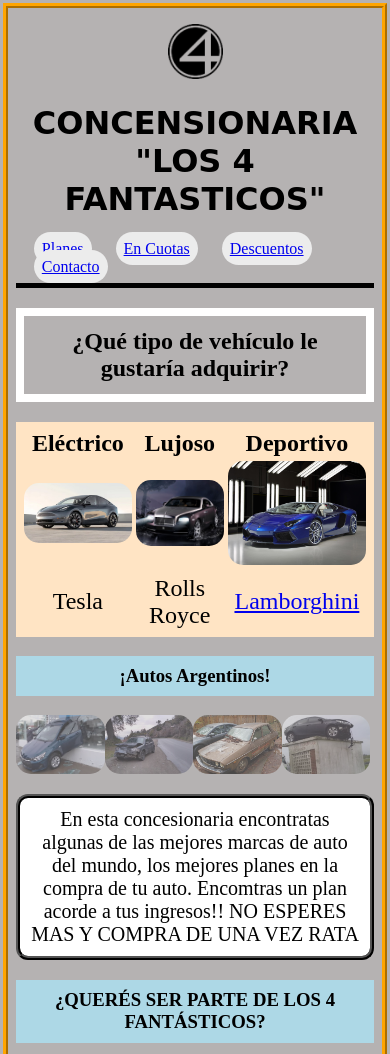
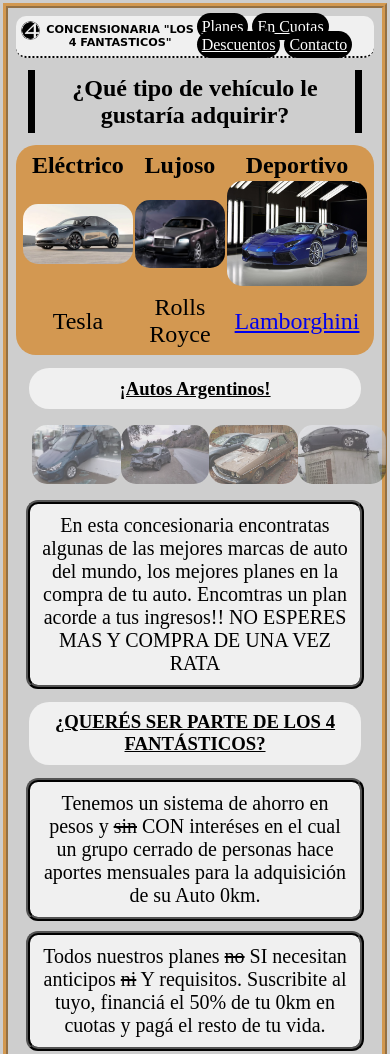
Before and after one commit to TheGaba22/Trabajogrupal, a plain HTML site: page index.html in a window 390 px wide. Shown: the top 1054 px of the page. Drawn offline with Linux system fonts and the light colour scheme.

Commit message:
9/10/2023 02:15Hs

```diff
--- a/Estilos/estilo1.css
+++ b/Estilos/estilo1.css
@@ -1,37 +1,47 @@
 @media (max-width: 767px) {
-body{
-        background-color: #b5b2b2;
+*{
+    margin: 0; padding: 0; box-sizing: border-box;
+}
+    body{
+        background-color: #52525247;
         max-width: 100%;
         padding: .5em;
-        border: 5px ridge orange;
+        border: 5px ridge rgba(212, 134, 39, 0.75);
         margin: 3px;
     }
 .padre{
-        display: flex; flex-direction: column;
-        padding: 2vw;
-        border-bottom: 5px solid black;
+        background-color: rgba(255, 255, 255, 0.69);
+        display: flex; justify-content: space-around;
+        padding: .5vw;
+        border-radius: 10px;
+        border-bottom: 2px dotted black;
     }
 .uno{
-        text-align: center;
+        width: 2em;
+        margin: .2em;
     }
 .dos{
         margin: auto;
         font-family: cursive;
         text-align: center;
-        font-weight: 99%;
+        font-size: 35%;
     }
-.tres{ margin: auto;}
+.tres{ margin: auto;
+    }
 .tres a{
-        margin:auto;
-        background-color: #ececec;
-        padding: .5em;
-        margin: 10px;
+        background-color: #000000;
         border-radius: 35px;
+        padding: 5px;
+        color: white;
     }
 main h2 {
-    padding: .5em;
+    padding: .2em;
     text-align: center;
-    border:8px solid rgb(255, 255, 255);}
+    margin: .5em;
+    border-left: 7px solid black;
+    border-right: 7px solid black;
+
+    }
 img{
         max-width: 100%;
         border-radius: 15px;
@@ -41,16 +51,22 @@ img{
         margin: auto;
         text-align: center;
         font-size: 1.5em;
-        background-color: bisque;
+        background-color: rgba(212, 134, 39, 0.75);
+        border-radius: 20px;
     }
 h3{
+    margin: .7em;
     text-align: center;
     padding: .5em;
-    background-color: lightblue;}
+    border-radius: 20px;
+    background-color: rgba(255, 255, 255, 0.69);
+    text-decoration: underline;
+}
 .carru{
     display: flex;
     width: 99%;
     height: 100%;
+    margin: 1em;
     }
 .carru img{
     width: 0px;
@@ -68,19 +84,30 @@ h3{
     }
 p {
     padding: .5em;
-    background-color: white;
+    background-color: rgba(255, 255, 255, 0.69);
     border: .2em ridge black;
     border-radius: 12px;
     text-align: center;
     font-size: 20px;
+    margin: .5em;
 }
-footer h4{
+footer{
+    display: flex;
+    justify-content: center;
     background-color: black;
     color: white;
     text-align: center;
-    font-size: xx-large;
-    margin: 0;
+    font-size: medium;
+    border-radius: 20px;
+    padding: 1em;
+    border: .25em solid red;
     }
+footer h4{
+    background-color: #b5b2b2;
+    padding: .5em;
+    border-radius: 12px;
+    margin: .5em;
+}
 }
     /* section{
         text-align: center;
--- a/index.html
+++ b/index.html
@@ -11,7 +11,7 @@
 <body>
     <header>
         <div class="padre">
-        <div class="uno"><img src="favicon/Logo.ico" alt="Logo" width="55"></div>
+        <div class="uno"><img src="favicon/Logo.ico" alt="Logo" width=""></div>
         <div class="dos"> <h1>CONCENSIONARIA "LOS 4 FANTASTICOS"</h1></div>
         <div class="tres"><nav>
             <a href="/Planes.html">Planes</a>
```
